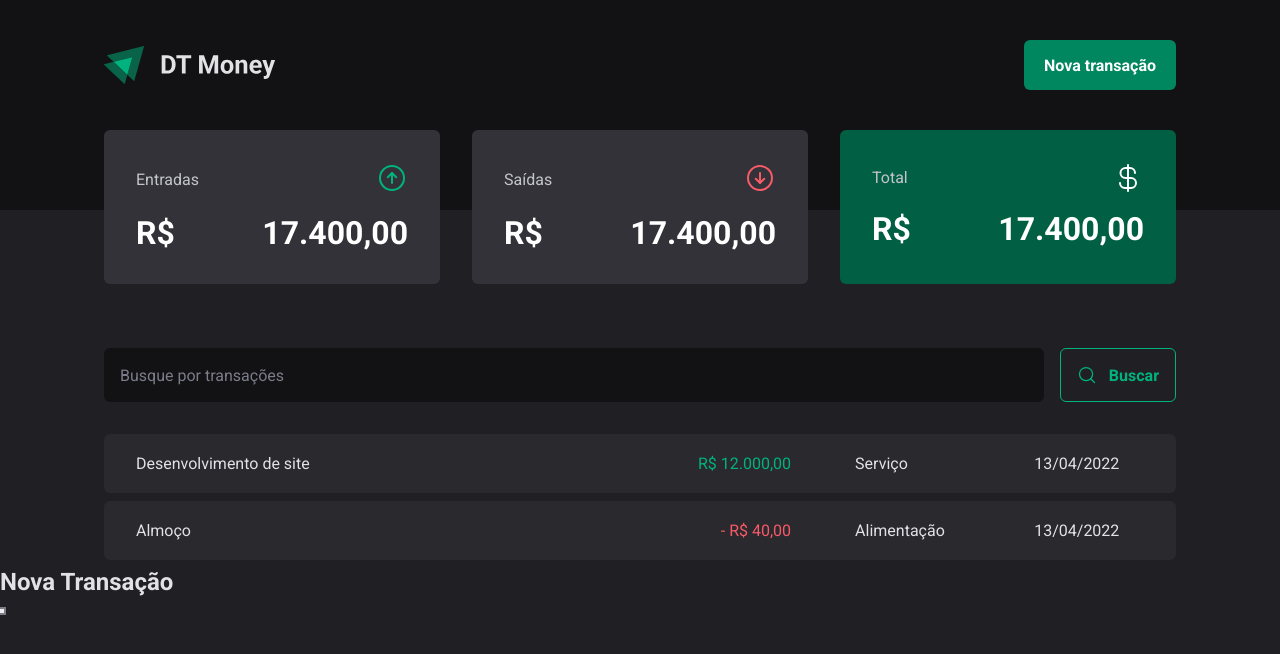
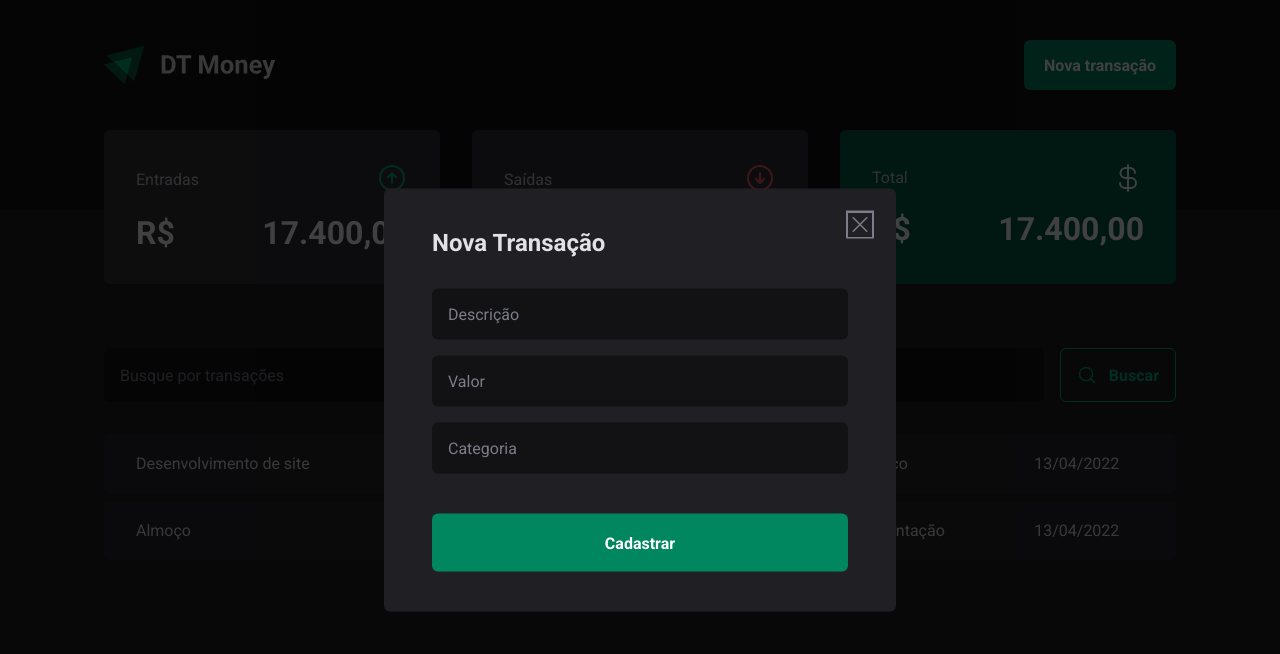
Before and after one commit to carlos3duardo/dt-money, a React (Vite) app: page / in a window 1280 px wide. Both pictures are taken after a click on the button "Nova transação". Shown: the top 654 px of the page. Built offline with nearby package versions, Linux system fonts and the light colour scheme.

Commit message:
Construindo o modal de nova transação

```diff
--- a/src/components/Header/index.tsx
+++ b/src/components/Header/index.tsx
@@ -1,5 +1,6 @@
 import { HeaderContainer, HeaderContent, Logo, Navigation } from "./styles";
 import * as Dialog from '@radix-ui/react-dialog';
+import { NewTransactionModal } from "../NewTransactionModal";
 
 import logoImg from '../../assets/images/logo.svg'
 
@@ -14,14 +15,7 @@ export function Header() {
                             <button type="button">Nova transação</button>
                         </Dialog.Trigger>
 
-                        <Dialog.Portal>
-                            <Dialog.Overlay />
-                            <Dialog.Content>
-                                <Dialog.Title>Nova Transação</Dialog.Title>
-
-                                <Dialog.Close />
-                            </Dialog.Content>
-                        </Dialog.Portal>
+                        <NewTransactionModal />
                     </Dialog.Root>
                 </Navigation>
             </HeaderContent>
--- /dev/null
+++ b/src/components/NewTransactionModal/index.tsx
@@ -0,0 +1,24 @@
+import * as Dialog from '@radix-ui/react-dialog';
+import { X } from 'phosphor-react';
+import { CloseButton, Content, Overlay } from './styles';
+
+export function NewTransactionModal() {
+    return (
+        <Dialog.Portal>
+            <Overlay />
+            <Content onPointerDownOutside={(event) => event.preventDefault()}>
+                <Dialog.Title>Nova Transação</Dialog.Title>
+
+                <CloseButton><X size={24} /></CloseButton>
+
+                <form>
+                    <input type="text" placeholder="Descrição" required />
+                    <input type="number" placeholder="Valor" required />
+                    <input type="text" placeholder="Categoria" required />
+
+                    <button type="submit">Cadastrar</button>
+                </form>
+            </Content>
+        </Dialog.Portal>
+    )
+}
--- /dev/null
+++ b/src/components/NewTransactionModal/styles.ts
@@ -0,0 +1,77 @@
+import styled from 'styled-components';
+import * as Dialog from '@radix-ui/react-dialog';
+
+export const Overlay = styled(Dialog.Overlay)`
+    position: fixed;
+    width: 100vw;
+    height: 100vh;
+
+    inset: 0;
+    background-color: rgba(0, 0, 0, 0.75);
+`
+
+export const Content = styled(Dialog.Content)`
+    min-width: 32rem;
+    border-radius: 6px;
+    padding: 2.5rem 3rem;
+
+    background-color: ${props => props.theme.gray800};
+
+    position: fixed;
+    top: 50%;
+    left: 50%;
+
+    transform: translate(-50%, -50%);
+
+    form {
+        margin-top: 2rem;
+
+        display: flex;
+        flex-direction: column;
+        gap: 1rem;
+
+        input {
+            border: 0;
+            border-radius: 6px;
+            background-color: ${props => props.theme.gray900};
+            color: ${props => props.theme.gray300};
+            padding: 1rem;
+
+            &::placeholder {
+                color: ${props => props.theme.gray500};
+            }
+        }
+
+        button[type="submit"] {
+            height: 58px;
+            border: 0;
+            background-color: ${props => props.theme.green500};
+            color: ${props => props.theme.white};
+            font-weight: bold;
+            padding: 0 1.25rem;
+            border-radius: 6px;
+            margin-top: 1.5rem;
+
+            cursor: pointer;
+
+            transition: background-color 0.2s;
+
+            &:hover {
+                background-color: ${props => props.theme.green700};
+            }
+        }
+    }
+`
+
+export const CloseButton = styled(Dialog.Close)`
+    position: absolute;
+    background-color: transparent;
+    border: 0;
+    top: 1.5rem;
+    right: 1.5rem;
+
+    line-height: 0;
+    cursor: pointer;
+
+    color: ${props => props.theme.gray500};
+`
```
